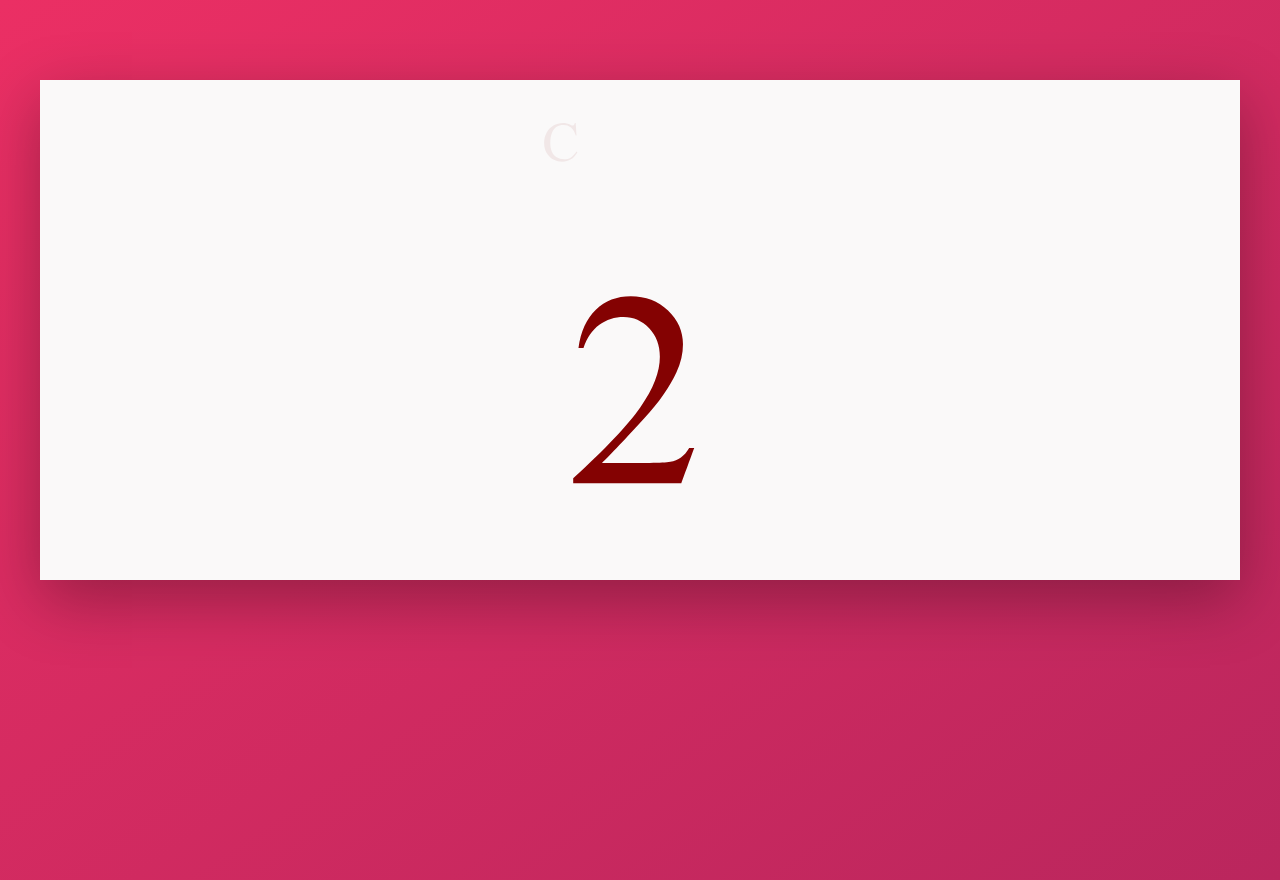
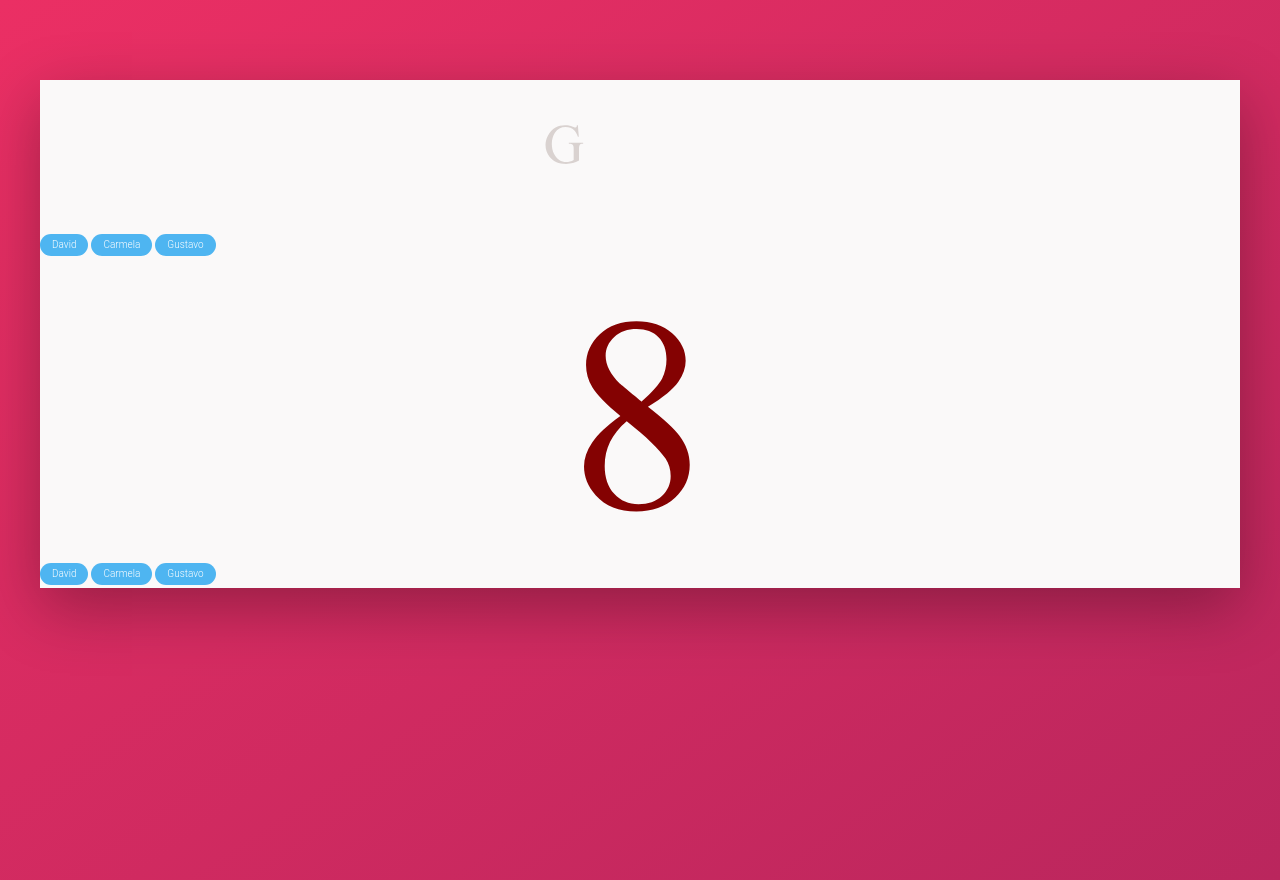
Before and after one commit to davidalerickson/react-lottie-web, a React (Create React App) app: page / in a window 1280 px wide. Built offline with nearby package versions, Linux system fonts and the light colour scheme.

Commit message:
Added state to component to store animObj so it can be accessed in render method. Hooked up a button to test playSegments

```diff
--- a/src/components/App.js
+++ b/src/components/App.js
@@ -29,7 +29,11 @@ class App extends React.Component {
         <ThemeProvider theme={this.state.theme}>
           <Container marginTB="8rem" maxWidth="120rem">
             <LottiePlayer JsonAnimation={Carmela} name="Carmela" />
-            <LottiePlayer JsonAnimation={CountDownFrom10} name="Family" />
+            <LottiePlayer
+              JsonAnimation={CountDownFrom10}
+              name="CountDownFrom10"
+              markers={CountDownFrom10.markers}
+            />
           </Container>
         </ThemeProvider>
       </>
--- a/src/components/widgets/LottiePlayer.js
+++ b/src/components/widgets/LottiePlayer.js
@@ -1,10 +1,32 @@
 import React, { Component } from "react";
 import lottie from "lottie-web";
+import styled from "styled-components";
+
+const ButtonWrapper = styled.div`
+  .btn {
+     display: inline-block;
+     padding: 0.3em 1.2em;
+     margin: 0 0.3em 0.3em 0;
+     border-radius: 2em;
+     box-sizing: border-box;
+     text-decoration: none;
+     font-family: "Roboto", sans-serif;
+     font-weight: 300;
+     color: #ffffff;
+     background-color: #4eb5f1;
+     text-align: center;
+     transition: all 0.2s;
+  }
+  .btn:hover {
+     background-color: #4095c6;
+  }
+`;
 
 export class LottieContainer extends Component {
+  state = { animObj: {} };
   componentDidMount() {
-    console.log(this.props.JsonAnimation);
-    lottie.loadAnimation({
+    console.log(this.props.JsonAnimation.markers);
+    let anim = lottie.loadAnimation({
       container: this.animBox, //the DOM element which will contain the animation
       renderer: "svg",
       loop: true,
@@ -12,6 +34,7 @@ export class LottieContainer extends Component {
       animationData: this.props.JsonAnimation,
       name: this.props.name,
     });
+    this.setState({ animObj: anim });
   }
 
   onAnimEnter = () => {
@@ -24,12 +47,24 @@ export class LottieContainer extends Component {
 
   render() {
     return (
+      <>
         <div
           style={{ width: 300, margin: "0 auto" }}
           ref={(ref) => (this.animBox = ref)}
           onMouseEnter={() => this.onAnimEnter()}
           onMouseLeave={() => this.onAnimLeave()}
         ></div>
+        <ButtonWrapper>
+          <div className="btn">David</div>
+          <div
+            className="btn"
+            onClick={() => this.state.animObj.playSegments([10, 100], true)}
+          >
+            Carmela
+          </div>
+          <div className="btn">Gustavo</div>
+        </ButtonWrapper>
+      </>
     );
   }
 }
```
Also changed, not shown: src/components/widgets/LottieControls.js (added, +13 -0 lines). Lines whose indentation alone changed are shown as unchanged.
